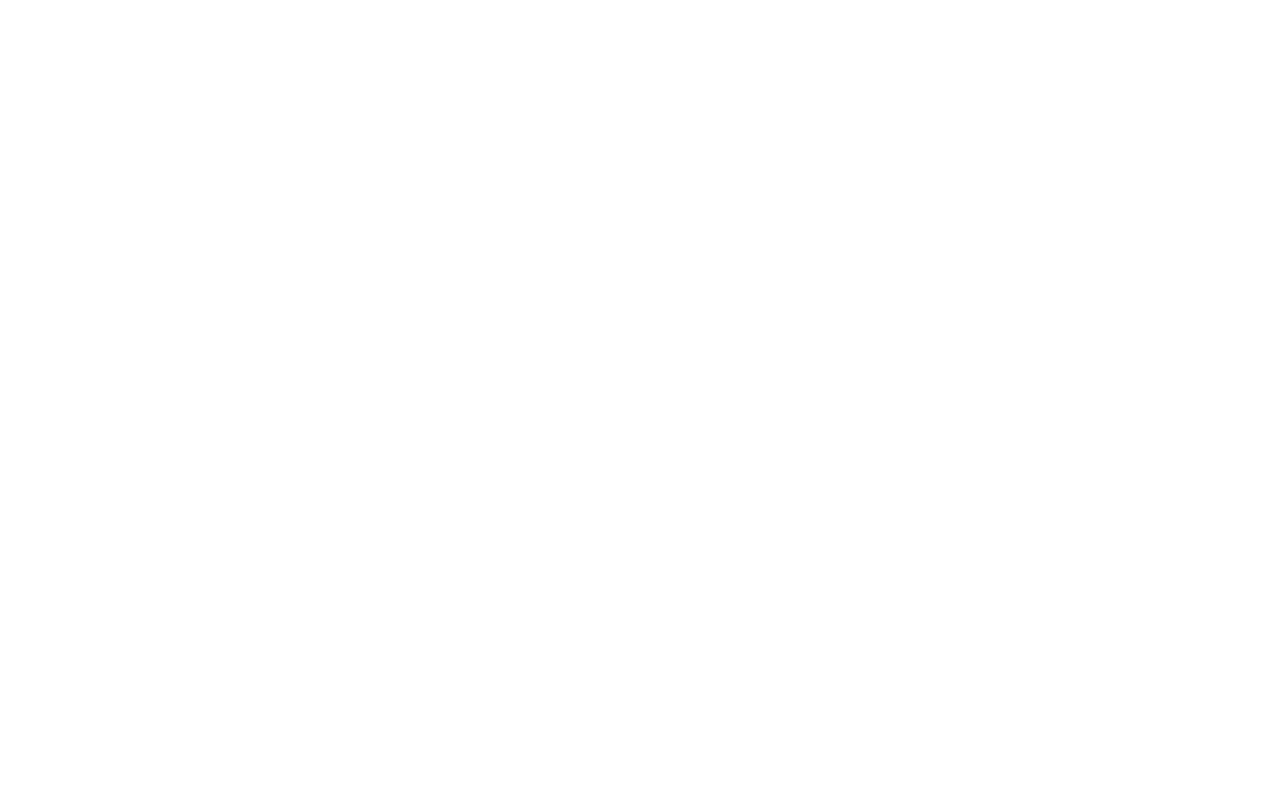
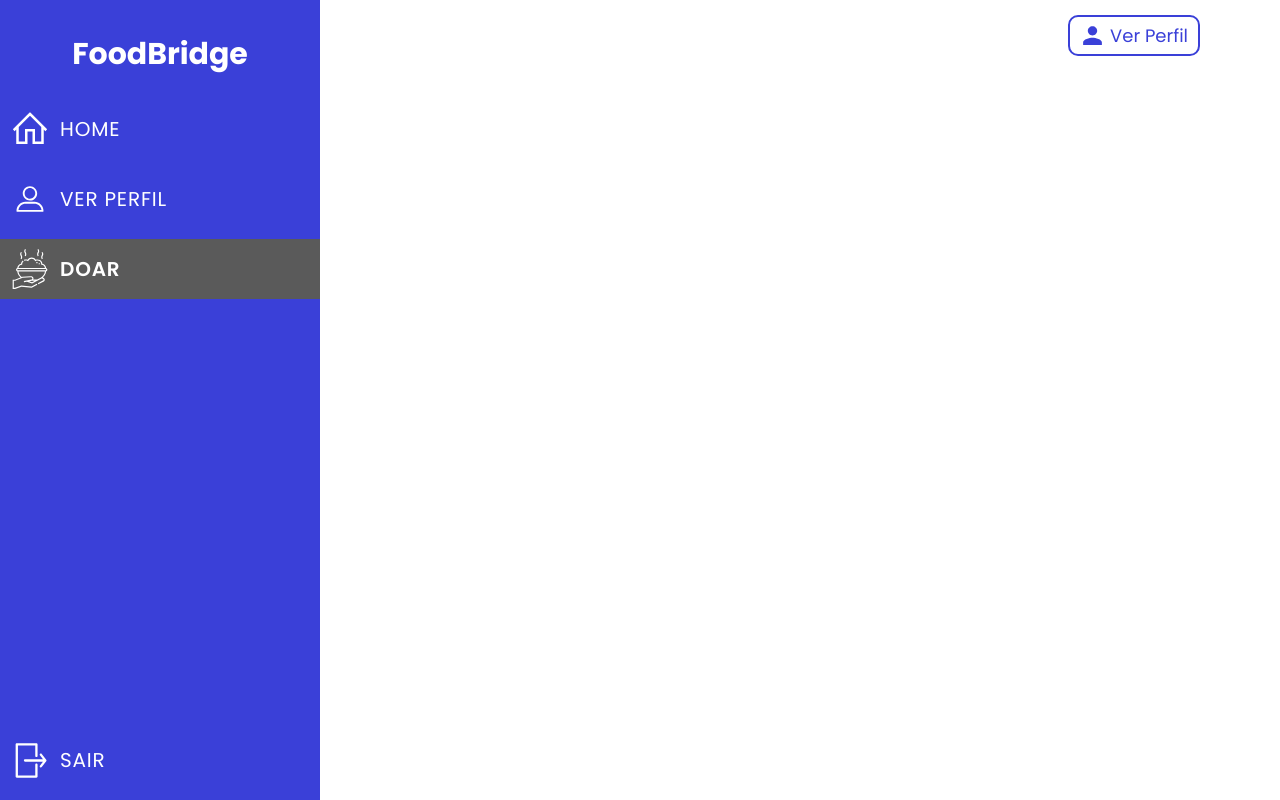
Before and after one commit to EduardoGollner0609/FoodBridge, a React (Vite) app in the folder frontend/: page /community/donations in a window 1280 px wide. Before the commit this address had no page. Built offline with nearby package versions, Linux system fonts and the light colour scheme.

Commit message:
Criando rota Donations>

```diff
--- a/frontend/src/App.tsx
+++ b/frontend/src/App.tsx
@@ -8,8 +8,8 @@ import AboutPage from './routes/IntroductionPage/AboutPage'
 import TalkToUsPage from './routes/IntroductionPage/TalkToUsPage'
 import HomeCommunityPage from './routes/CommunityPage/HomeCommunityPage'
 import CommunityPage from './routes/CommunityPage'
-import DonationRegisterPage from './routes/CommunityPage/DonationRegisterPage'
 import UserDetailsPage from './routes/CommunityPage/UserDetailsPage'
+import DonationsPage from './routes/CommunityPage/DonationsPage'
 
 
 
@@ -30,7 +30,7 @@ function App() {
         <Route path="/community" element={<CommunityPage />} >
           <Route index element={<Navigate to="/community/home" />} />
           <Route path="/community/home" element={<HomeCommunityPage />} />
-          <Route path="/community/donation-register" element={<DonationRegisterPage />} />
+          <Route path="/community/donations" element={<DonationsPage />} />
           <Route path="/community/user-details" element={<UserDetailsPage />} />
         </Route>
       </Routes>
--- a/frontend/src/components/SideBarNavegation/index.tsx
+++ b/frontend/src/components/SideBarNavegation/index.tsx
@@ -41,7 +41,7 @@ export default function SideBarNavegation() {
 
                 </li>
                 <li className="side-bar-option-item">
-                    <NavLink to="/community/donation-register" className={({ isActive }) =>
+                    <NavLink to="/community/donations" className={({ isActive }) =>
                         isActive ? "navlink-active-community" : ""
                     }>
                         <span className="side-bar-option-item-icon">
--- /dev/null
+++ b/frontend/src/routes/CommunityPage/DonationsPage/index.tsx
@@ -0,0 +1,11 @@
+import './styles.css'
+
+export default function DonationsPage() {
+    return (
+        <main>
+            <section id="section-donations">
+
+            </section>
+        </main>
+    );
+}
```
Also changed, not shown: frontend/src/routes/CommunityPage/DonationsPage/styles.css (added).
